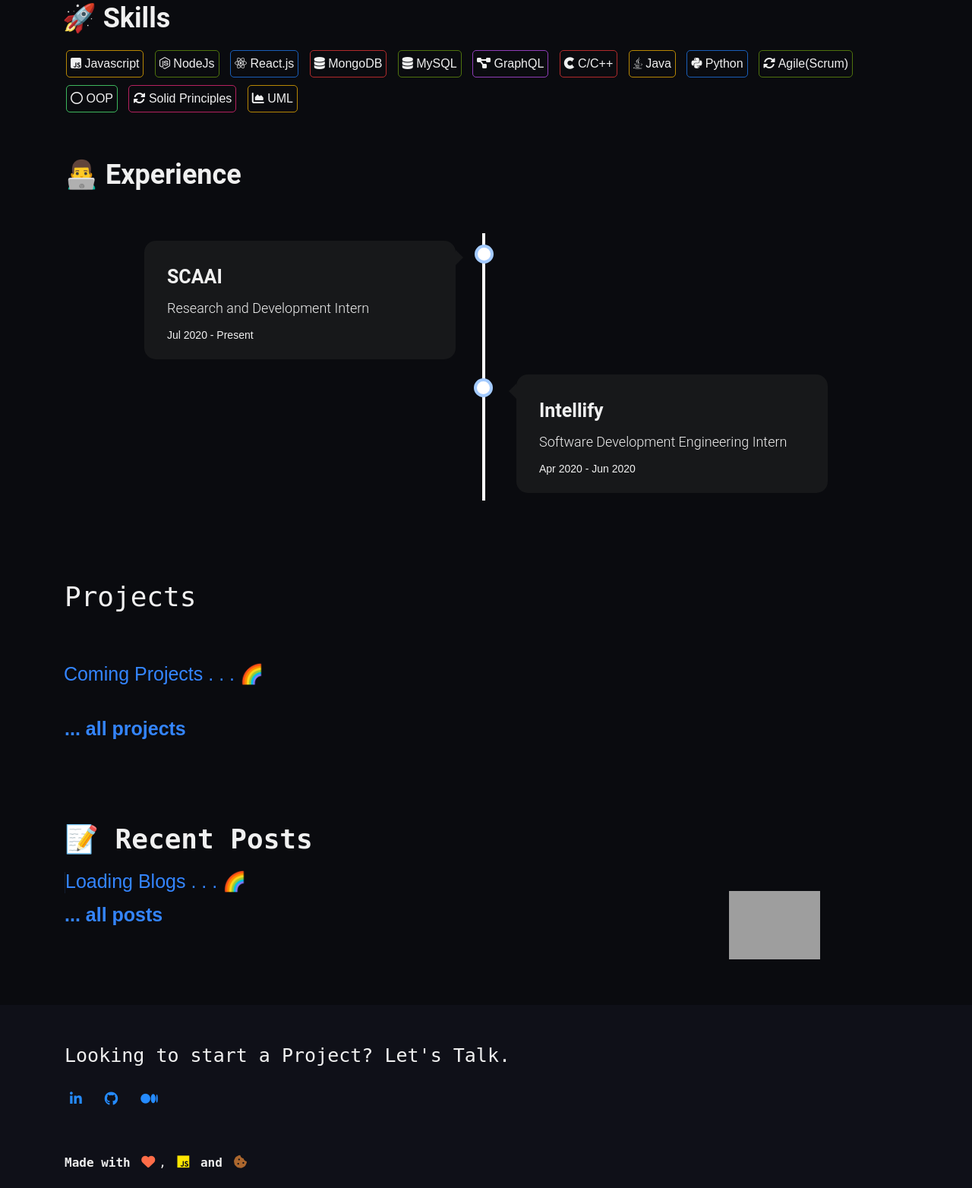
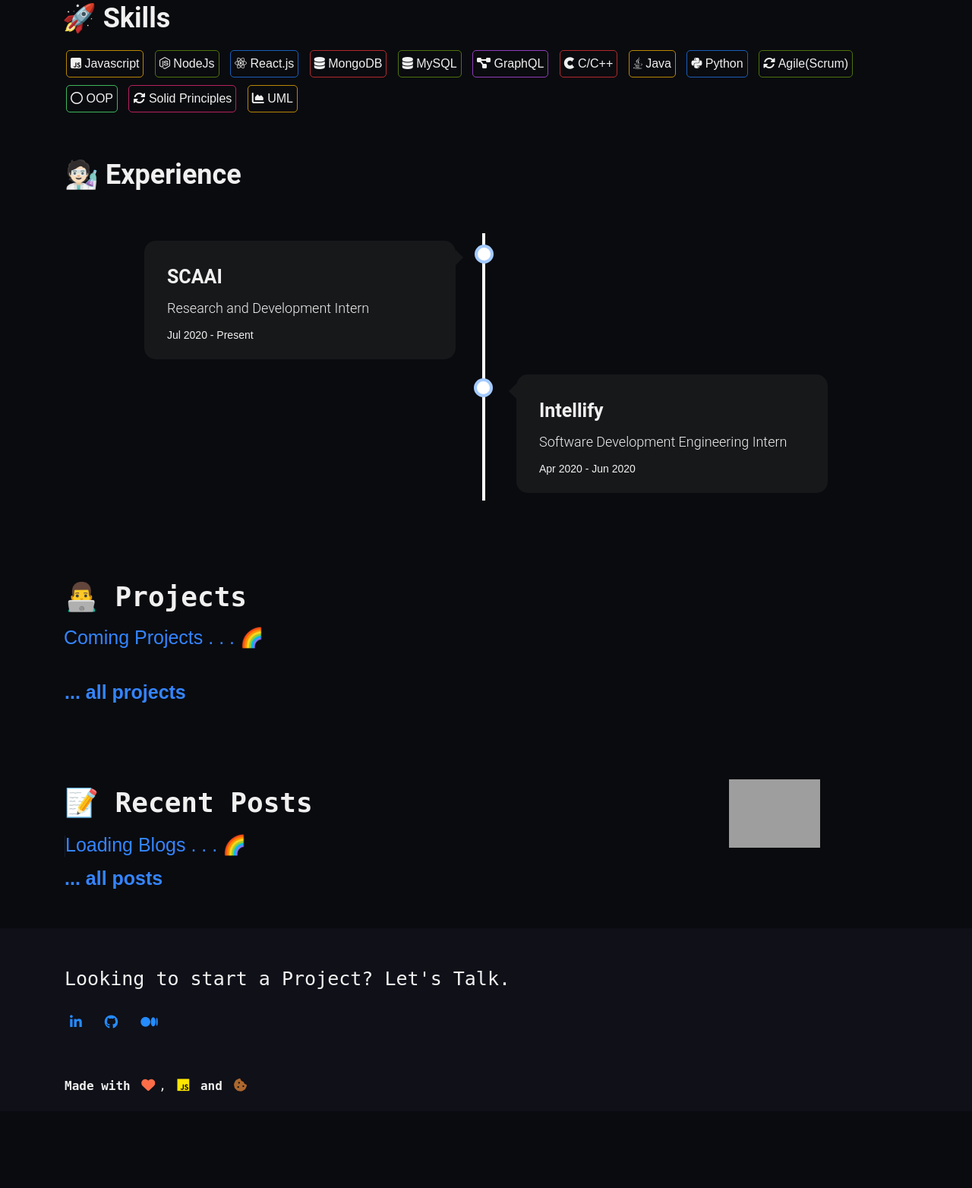
Before and after one commit to mohanmohadikar/mohanmohadikar.github.io, a PHP site: page / in a window 1280 px wide. Shown: the part 1177-2741 px from the top of the page at 76% size. After the commit the page ends 2614 px from the top, so only its background shows below. Run offline with PHP 8.4, Linux system fonts and the light colour scheme; some libraries are stand-ins or nearby versions; some web fonts are replaced; grey boxes are pictures that could not be loaded.

Commit message:
update project.

```diff
--- a/assets/css/demo.css
+++ b/assets/css/demo.css
@@ -627,7 +627,7 @@ ul {
     margin: auto;
     width: 120px;
     margin-bottom: 10px;
-    margin-top: 100px;
+    margin-top: 1px;
 }
 
 /* Paste this css to your style sheet file or under head tag */
@@ -857,3 +857,28 @@ li{
     left: 0%;
     }
   }
+
+.project-img{
+    margin-top: 20px;
+    width: 60px;
+    height: 60px;
+    display: block;
+    margin-left: auto;
+    margin-right: auto;
+}
+
+.project-heading{
+    display: block;
+    text-align: center;
+    font-family: Arial, Helvetica, sans-serif;
+    font-size: 25px;
+    margin-bottom: 30px;
+}
+
+.project-text{
+    margin-top: 20px;
+    color: white;
+    font-family: Arial, Helvetica, sans-serif;
+    font-size: 16px;
+    margin-bottom: 1px;
+}
--- a/assets/js/content.json
+++ b/assets/js/content.json
@@ -1,14 +1,14 @@
 {
     "projects": [
         {
-            "project_name" : "Waste Segregation - A waste classifier app",
+            "project_name" : "Waste Segregation",
             "project_description" : "This app will help them in segregating the waste materials, also make the segregation of material little less time consuming.",
             "project_thumbnail" : "./assets/img/kit/waste.png",
             "project_link" : "https://play.google.com/store/apps/details?id=com.mohanmohadikar.wastesegregation"
         },
         {
-            "project_name" : "Raksha - A security and SOS app",
-            "project_description" : "A single click on this app identifies the location of the user through GPS and sends a message containing the location to the registered contacts and also a call to the first 112 which is an emergency number to help the one in a dangerous situation.",
+            "project_name" : "Raksha",
+            "project_description" : "A single click on this app identifies the location of the user through GPS and notifies selected contacts.",
             "project_thumbnail" : "./assets/img/kit/rakshalogo.png",
             "project_link" : "https://play.google.com/store/apps/details?id=com.mohan.raksha"
         },
--- a/assets/js/generate_content.js
+++ b/assets/js/generate_content.js
@@ -47,10 +47,10 @@ function render_at_home(data) {
     for(var i=0; i<3; i++) {
         project_html += '<div class="col-lg-4 col-md-6 col-sm-6 col-xs-12 wow fadeIn" data-wow-delay="0.2s"> \
                             <div class="card" id="card"> \
-                            <img class="img-fluid" src="'+ data.projects[i].project_thumbnail +'"/> \
+                            <img class="img-fluid project-img" src="'+ data.projects[i].project_thumbnail +'"/> \
                             <div class="card_content"> <br/>\
-                            <span class="about_title_track"><b>'+ data.projects[i].project_name+'</b></span> \
-                            <p class="description">'+ data.projects[i].project_description +'</p> \
+                            <span class="project-heading"><b>'+ data.projects[i].project_name+'</b></span> \
+                            <p class="project-text">'+ data.projects[i].project_description +'</p> \
                             <a target="blank" class="project_link" href="'+ data.projects[i].project_link +'">Open Link <i class="fas fa-external-link-alt"></i></a> \
                             </div>  \
                             </div> \
--- a/index.html
+++ b/index.html
@@ -248,7 +248,7 @@
                </div>
 
                <div class="experience" style="margin-top: 50px; margin-bottom: 100px;">
-                <h2 style="margin-bottom: 50px;"><b>👨‍💻 Experience</b></h2>
+                <h2 style="margin-bottom: 50px;"><b>🧑🏻‍🔬 Experience</b></h2>
                 <div class="timeline">
 
                  <div class="container-exp left">
@@ -275,15 +275,21 @@
 
 
 
-                   <h2 class="title" id="tracks" style="text-align:left;">Projects</h2>
-                   <br/><br><br><br>
+                   <h2 class="title" id="tracks" style="text-align:left;"><b>👨‍💻 Projects</b></h2>
+                   <br/><br>
                    <div class="row" data-wow-delay="0.2s" id="project_list">
                     <span class="description" id="blue_text">&nbsp&nbspComing Projects . . . 🌈</span>
                    </div>
                    <br><br>
-                   <a target="blank" href="https://github.com/mohanmohadikar" class="float_right"><span class="description" id="blue_text"><b>... all projects</b></span></a>
+                   <a target="blank" href="https://github.com/mohanmohadikar" class="float_right" style="margin-top: -40px;"><span class="description" id="blue_text"><b>... all projects</b></span></a>
 
-                   <div class="row mt-5 wow fadeIn" data-wow-delay="0.2s" style="text-align:left; display: flex; ">
+                   <div class="row mt-5 wow fadeIn" data-wow-delay="0.2s" style="text-align:left; display: flex; flex-direction: row-reverse;">
+
+                        <div class="col-lg-4 col-md-4 col-sm-4 wow fadeIn" >
+
+                            <div><img class="blogs-gif" src="https://media.giphy.com/media/ZxyJv5ZkOuGk1TN3CZ/giphy.gif" /></div>
+                        </div>
+
                         <div class="col-lg-8 col-md-8 col-sm-8 wow fadeIn" data-wow-delay="0.2s" style="text-align:left;">
 
                             <h2 class="title" id="tracks">📝 <b>Recent Posts</b></h2>
@@ -292,10 +298,7 @@
                             </ul>
                             <a href="./blog.html" class="description" id="blue_text"><b>... all posts</b></a>
                         </div>
-                    <div class="col-lg-4 col-md-4 col-sm-4 wow fadeIn" >
 
-                        <div><img class="blogs-gif" src="https://media.giphy.com/media/ZxyJv5ZkOuGk1TN3CZ/giphy.gif" /></div>
-                     </div>
 
                     </div>
 
```
Lines whose indentation alone changed are shown as unchanged.
